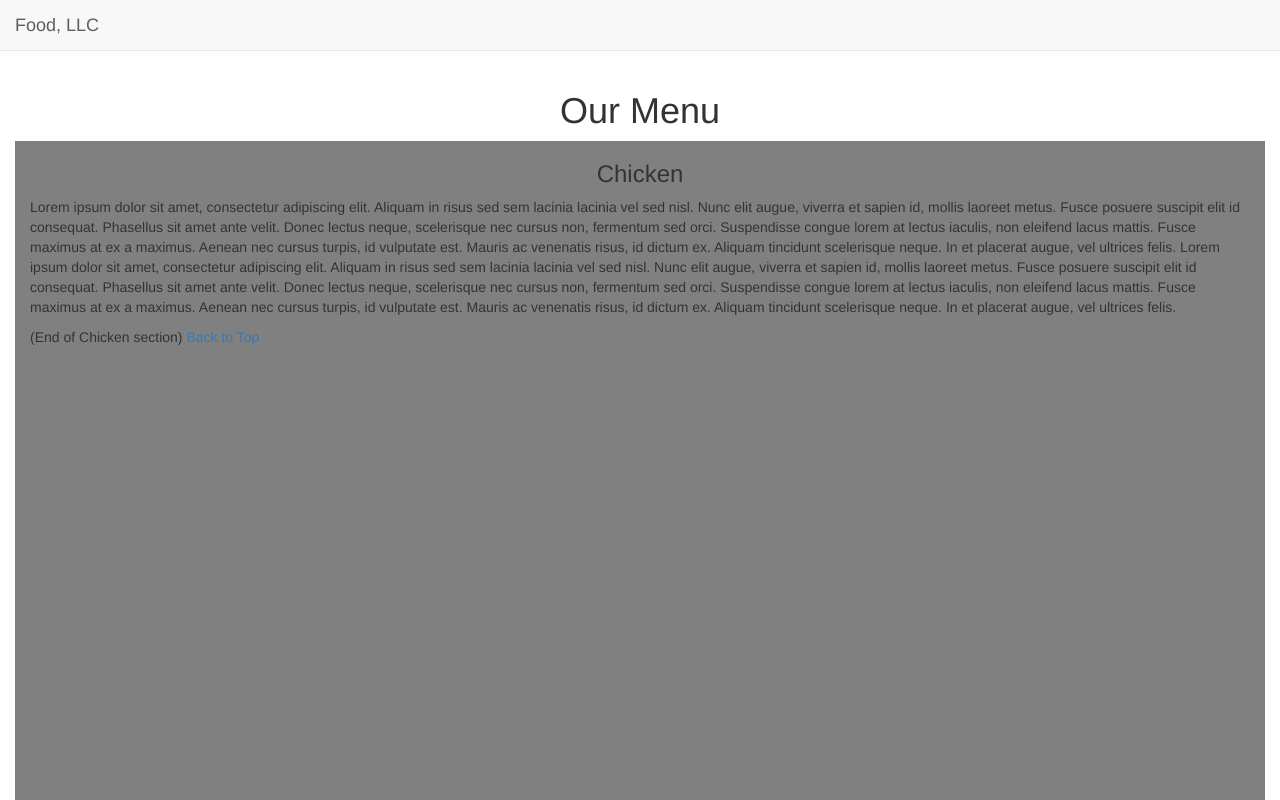
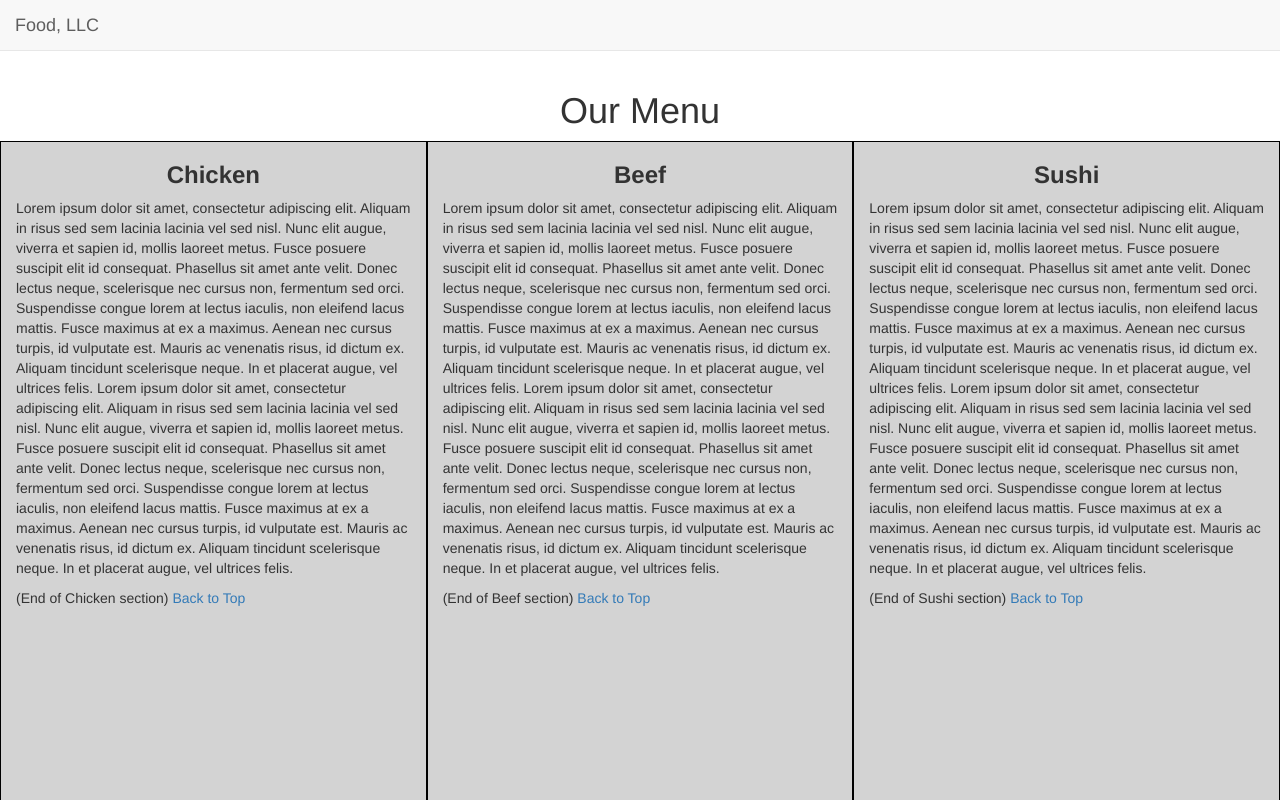
Before and after one commit to tzeng7/FrontendWebDevelopmentHW3, a plain HTML site: page index.html in a window 1280 px wide. Shown: the top 800 px of the page. Drawn offline with Linux system fonts and the light colour scheme.

Commit message:
updated needs spacing:

```diff
--- a/css/styles.css
+++ b/css/styles.css
@@ -1,6 +1,21 @@
+collapsable-nav {
+	border: 1px solid black;
+}
+.nav-item {
+	border-bottom: 1px solid black;
+}
+
 .col-xs-12 {
 	height: 1000px;
-	background-color: gray;
+	background-color: lightgray;
+}
+
+row {
+	margin-bottom: 15px;
+}
+
+navbar-brand {
+	font-weight: bold;
 }
 
 * {
@@ -8,6 +23,9 @@
 }
 
 section {
-	background-color: lightgray;
-	border: 1px;
+	border: solid 1px black;
 }
+
+.section-header {
+	font-weight: bold;
+}
--- a/index.html
+++ b/index.html
@@ -43,23 +43,24 @@
 	</nav>
 	<div class="container-fluid">
 		<h1 class="text-center">Our Menu </h1>
-		<section id="chicken" class="col-md-12 col-sm-6 col-xs-12">
-			<h3 class="text-center">Chicken</h3>
+		<div class="row">
+			<section id="chicken" class="col-md-4 col-sm-6 col-xs-12">
+				<h3 class="section-header text-center">Chicken</h3>
 				<p>Lorem ipsum dolor sit amet, consectetur adipiscing elit. Aliquam in risus sed sem lacinia lacinia vel sed nisl. Nunc elit augue, viverra et sapien id, mollis laoreet metus. Fusce posuere suscipit elit id consequat. Phasellus sit amet ante velit. Donec lectus neque, scelerisque nec cursus non, fermentum sed orci. Suspendisse congue lorem at lectus iaculis, non eleifend lacus mattis. Fusce maximus at ex a maximus. Aenean nec cursus turpis, id vulputate est. Mauris ac venenatis risus, id dictum ex. Aliquam tincidunt scelerisque neque. In et placerat augue, vel ultrices felis. Lorem ipsum dolor sit amet, consectetur adipiscing elit. Aliquam in risus sed sem lacinia lacinia vel sed nisl. Nunc elit augue, viverra et sapien id, mollis laoreet metus. Fusce posuere suscipit elit id consequat. Phasellus sit amet ante velit. Donec lectus neque, scelerisque nec cursus non, fermentum sed orci. Suspendisse congue lorem at lectus iaculis, non eleifend lacus mattis. Fusce maximus at ex a maximus. Aenean nec cursus turpis, id vulputate est. Mauris ac venenatis risus, id dictum ex. Aliquam tincidunt scelerisque neque. In et placerat augue, vel ultrices felis.</p>
 				<span>(End of Chicken section) <a href="#chicken">Back to Top</a></span>
-
 			</section>
-		<section id="beef" class="col-md-12 col-sm-6 col-xs-12">
-			<h3 class="text-center">Beef</h3>
+			<section id="beef" class="col-md-4 col-sm-6 col-xs-12">
+				<h3 class="section-header text-center">Beef</h3>
 				<p>Lorem ipsum dolor sit amet, consectetur adipiscing elit. Aliquam in risus sed sem lacinia lacinia vel sed nisl. Nunc elit augue, viverra et sapien id, mollis laoreet metus. Fusce posuere suscipit elit id consequat. Phasellus sit amet ante velit. Donec lectus neque, scelerisque nec cursus non, fermentum sed orci. Suspendisse congue lorem at lectus iaculis, non eleifend lacus mattis. Fusce maximus at ex a maximus. Aenean nec cursus turpis, id vulputate est. Mauris ac venenatis risus, id dictum ex. Aliquam tincidunt scelerisque neque. In et placerat augue, vel ultrices felis. Lorem ipsum dolor sit amet, consectetur adipiscing elit. Aliquam in risus sed sem lacinia lacinia vel sed nisl. Nunc elit augue, viverra et sapien id, mollis laoreet metus. Fusce posuere suscipit elit id consequat. Phasellus sit amet ante velit. Donec lectus neque, scelerisque nec cursus non, fermentum sed orci. Suspendisse congue lorem at lectus iaculis, non eleifend lacus mattis. Fusce maximus at ex a maximus. Aenean nec cursus turpis, id vulputate est. Mauris ac venenatis risus, id dictum ex. Aliquam tincidunt scelerisque neque. In et placerat augue, vel ultrices felis.</p>
 				<span>(End of Beef section) <a href="#beef">Back to Top</a></span>
 
 			</section>
-		<section id="sushi" class="col-md-12 col-sm-12 col-xs-12">
-			<h3 class="text-center">Sushi</h3>
+			<section id="sushi" class="col-md-4 col-sm-12 col-xs-12">
+				<h3 class="section-header text-center">Sushi</h3>
 				<p>Lorem ipsum dolor sit amet, consectetur adipiscing elit. Aliquam in risus sed sem lacinia lacinia vel sed nisl. Nunc elit augue, viverra et sapien id, mollis laoreet metus. Fusce posuere suscipit elit id consequat. Phasellus sit amet ante velit. Donec lectus neque, scelerisque nec cursus non, fermentum sed orci. Suspendisse congue lorem at lectus iaculis, non eleifend lacus mattis. Fusce maximus at ex a maximus. Aenean nec cursus turpis, id vulputate est. Mauris ac venenatis risus, id dictum ex. Aliquam tincidunt scelerisque neque. In et placerat augue, vel ultrices felis. Lorem ipsum dolor sit amet, consectetur adipiscing elit. Aliquam in risus sed sem lacinia lacinia vel sed nisl. Nunc elit augue, viverra et sapien id, mollis laoreet metus. Fusce posuere suscipit elit id consequat. Phasellus sit amet ante velit. Donec lectus neque, scelerisque nec cursus non, fermentum sed orci. Suspendisse congue lorem at lectus iaculis, non eleifend lacus mattis. Fusce maximus at ex a maximus. Aenean nec cursus turpis, id vulputate est. Mauris ac venenatis risus, id dictum ex. Aliquam tincidunt scelerisque neque. In et placerat augue, vel ultrices felis.</p>
 				<span>(End of Sushi section) <a href="#sushi">Back to Top</a></span>
 			</section>
+		</div>
 	</div>
 	<script src="js/jquery-2.1.4.min.js"></script>
 	<script src="js/bootstrap.min.js"></script>
```
Lines whose indentation alone changed are shown as unchanged.
